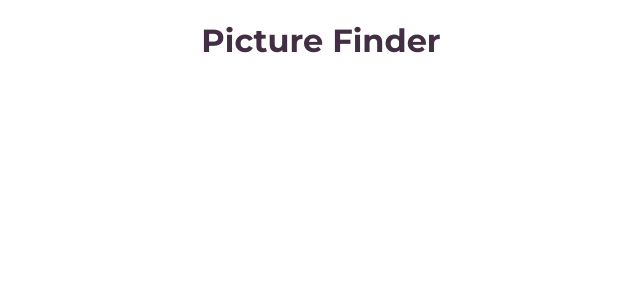
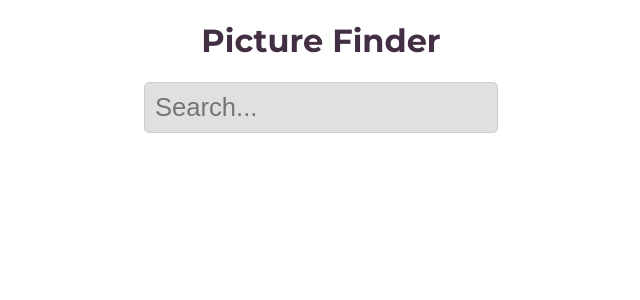
Before and after one commit to gabatk/picture-finder, a React (Create React App) app: page / in a window 1280 px wide. Shown: the top 300 px of the page, without its empty margins (319-959 px from the left). Built offline with nearby package versions, Linux system fonts and the light colour scheme.

Commit message:
Search form implemented.

```diff
--- a/src/App.css
+++ b/src/App.css
@@ -1,4 +1,13 @@
 .App {
+  margin: auto;
+  padding: 0;
+  font-size: 62.5%;
   font-family: 'Montserrat', sans-serif;
   text-align: center;
 }
+
+.wrapper {
+
+  width: 80%;
+  max-width: 1000px;
+}
--- a/src/App.js
+++ b/src/App.js
@@ -1,11 +1,13 @@
 import React from 'react';
 import AppHeader from './components/AppHeader';
+import SearchForm from './components/SearchForm';
 import './App.css';
 
 function App() {
   return (
-    <div className="App">
+    <div className="App wrapper">
     <AppHeader />
+    <SearchForm />
     </div>
   );
 }
--- a/src/components/AppHeader.css
+++ b/src/components/AppHeader.css
@@ -1,3 +1,4 @@
 .header {
+    font-size: 2rem;
     color: rgb(67, 47, 68);
 }
--- /dev/null
+++ b/src/components/SearchForm.css
@@ -0,0 +1,12 @@
+.search {
+    padding: 10px;
+    font-size: 1.6rem;
+    background-color: #e1e0e0;
+    border: 1px solid #ccc;
+    border-radius: 5px;
+    transition: background-color .3s;
+}
+
+.search:hover {
+    background-color: #c8c7c7;
+}
--- /dev/null
+++ b/src/components/SearchForm.js
@@ -0,0 +1,12 @@
+import React from 'react';
+import './SearchForm.css';
+
+const SearchForm = () => {
+	return (
+		<form>
+			<input type={'text'} placeholder='Search...' className='search'></input>
+		</form>
+	);
+};
+
+export default SearchForm;
```
